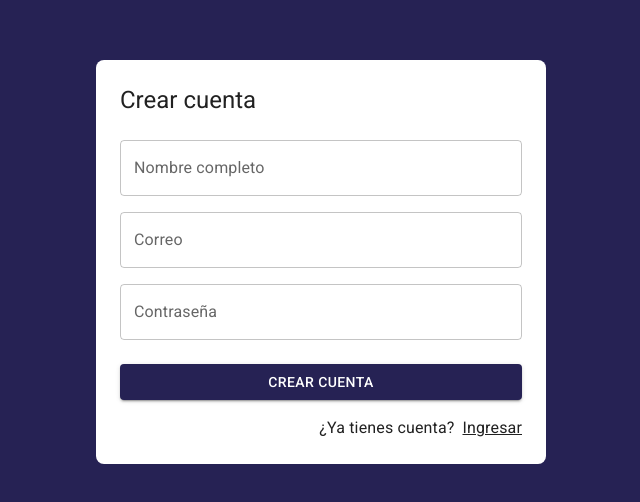
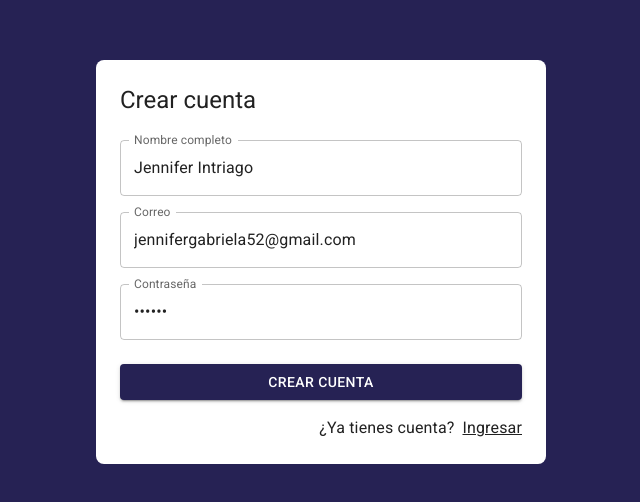
Before and after one commit to jennIntriago/journal-app, a React (Vite) app: page /auth/register in a window 1280 px wide. Shown: the part 138-640 px from the top of the page, without its empty margins (319-959 px from the left). Built offline with nearby package versions, Linux system fonts and the light colour scheme.

Commit message:
Configurar inicio de sesion con google

```diff
--- a/src/auth/pages/RegisterPage.jsx
+++ b/src/auth/pages/RegisterPage.jsx
@@ -1,12 +1,45 @@
 import { Link as RouterLink } from "react-router-dom";
-import { Google } from "@mui/icons-material";
+
 import { Button, Grid, Link, TextField, Typography } from "@mui/material";
 import { AuthLayout } from "../layout/AuthLayout";
+import { useForm } from "../../hooks/useForm";
+
+const formData = {
+  email: "jennifergabriela52@gmail.com",
+  password: "123455",
+  displayName: "Jennifer Intriago",
+};
+
+//Mis validaciones
+const formValidations = {
+  email: [(value) => value.includes("@"), "El correo debe tener una @"],
+  password: [
+    (value) => value.length >= 6,
+    "El password debe de tener más de 6 letras",
+  ],
+  displayName: [(value) => value.length >= 1, "El nombre es obligatorio."],
+};
 
 export const RegisterPage = () => {
+  const {
+    formState,
+    displayName,
+    email,
+    password,
+    onInputChange,
+    isFormValid,
+    displayNameValid,
+    emailValid,
+    passwordValid,
+  } = useForm(formData, formValidations);
+
+  const onSubmit = (event) => {
+    event.preventDefault();
+    console.log(formState);
+  };
   return (
     <AuthLayout title="Crear cuenta">
-      <form>
+      <form onSubmit={onSubmit}>
         <Grid container>
           <Grid item xs={12} sx={{ mt: 2 }}>
             <TextField
@@ -14,6 +47,11 @@ export const RegisterPage = () => {
               type="text"
               placeholder="Tu nombre"
               fullWidth
+              name="displayName"
+              value={displayName}
+              onChange={onInputChange}
+              error={displayNameValid}
+              helperText={displayNameValid}
             />
           </Grid>
 
@@ -23,6 +61,9 @@ export const RegisterPage = () => {
               type="email"
               placeholder="correo@google.com"
               fullWidth
+              name="email"
+              value={email}
+              onChange={onInputChange}
             />
           </Grid>
 
@@ -32,12 +73,15 @@ export const RegisterPage = () => {
               type="password"
               placeholder="Contraseña"
               fullWidth
+              name="password"
+              value={password}
+              onChange={onInputChange}
             />
           </Grid>
 
           <Grid container spacing={2} sx={{ mb: 2, mt: 1 }}>
             <Grid item xs={12}>
-              <Button variant="contained" fullWidth>
+              <Button type="submit" variant="contained" fullWidth>
                 Crear cuenta
               </Button>
             </Grid>
--- a/src/hooks/useForm.js
+++ b/src/hooks/useForm.js
@@ -1,7 +1,14 @@
-import { useState } from "react";
+import { useEffect, useState } from "react";
 
-export const useForm = (initialForm = {}) => {
+export const useForm = (initialForm = {}, formValidations = {}) => {
   const [formState, setFormState] = useState(initialForm);
+
+  const [formValidation, setFormValidation] = useState({});
+
+  //Cada vez que cambiar mi form se ejecuta la funcion
+  useEffect(() => {
+    createValidators();
+  }, [formState]);
 
   const onInputChange = ({ target }) => {
     const { name, value } = target;
@@ -15,11 +22,26 @@ export const useForm = (initialForm = {}) => {
     setFormState(initialForm);
   };
 
+  const createValidators = () => {
+    const formCheckedValues = {};
+    for (const formField of Object.keys(formValidations)) {
+      const [fn, errorMessage] = formValidations[formField];
+      formCheckedValues[`${formField}Valid`] = fn(formState[formField])
+        ? null
+        : errorMessage;
+    }
+
+    setFormValidation(formCheckedValues);
+  };
+
   return {
     ...formState,
     formState,
     onInputChange,
     onResetForm,
+
+    ...formValidation,
+    formValidation,
   };
 };
 // Footer;
```
